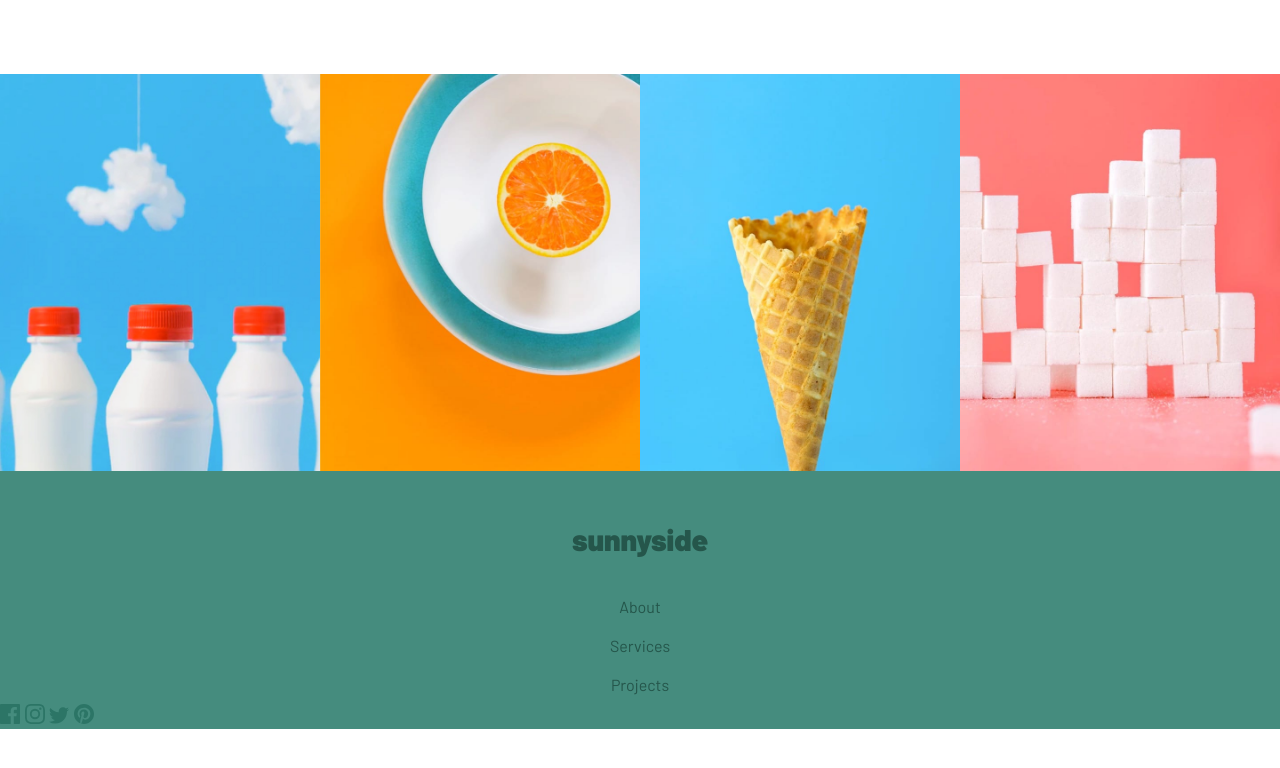
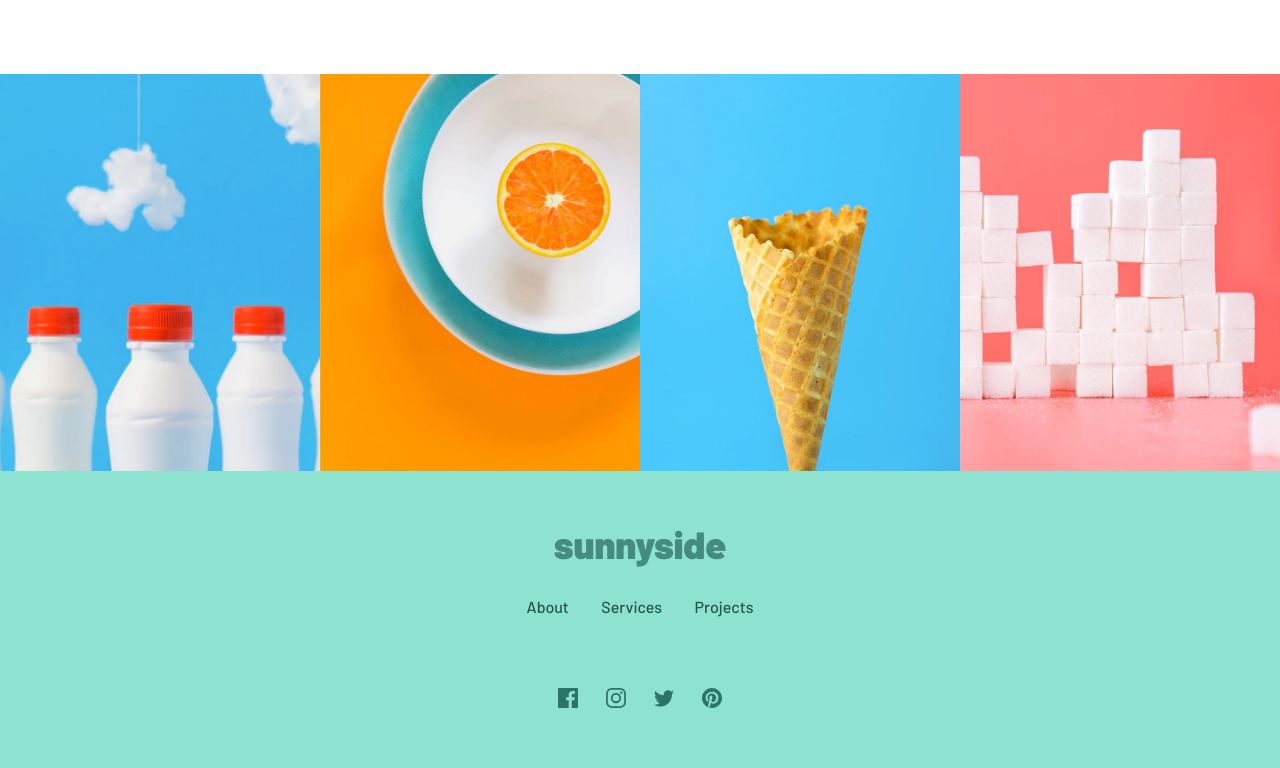
Before and after one commit to george-asiedu/Sunnyside-Agency-Landing-Page, a plain HTML site: page index.html in a window 1280 px wide. Shown: the part 2904-3672 px from the top of the page. Before the commit the page ends 3633 px from the top, so only its background shows below. Drawn offline with Linux system fonts and the light colour scheme.

Commit message:
footer update

```diff
--- a/style.css
+++ b/style.css
@@ -281,25 +281,54 @@ footer {
     position: relative;
     width: 100%;
     height: auto;
-    background: var(--Dark-moderate-cyan);
+    background: hsl(167, 60%, 72%);
 }
 
 footer h5 {
     font-family: var(--Barlow);
-    color: var(--Dark-desaturated-cyan);
+    color: var(--Dark-moderate-cyan);
     font-weight: 900;
-    font-size: 30px;
+    font-size: 38px;
     text-align: center;
     padding-top: 50px;
     margin-bottom: 30px;
 }
 
-.footer-nav a {
+.footer-nav {
     display: block;
     text-align: center;
+    margin-bottom: 70px;
+}
+
+.footer-nav a {
     text-transform: capitalize;
     font-family: var(--Barlow);
     font-size: 16px;
     color: var(--Dark-desaturated-cyan);
     padding: 10px 14px;
+    font-weight: 500;
 }
+
+.footer-nav a:hover {
+    color: var(--White);
+}
+
+.footer-nav a:active {
+    color: var(--White);
+}
+
+.footer-socials {
+    display: flex;
+    align-items: center;
+    justify-content: center;
+    padding-bottom: 80px;
+}
+
+.footer-socials img {
+    padding: 0px 14px;
+    cursor: pointer;
+}
+
+.footer-socials img:hover {
+    color: var(--White);
+}
```
